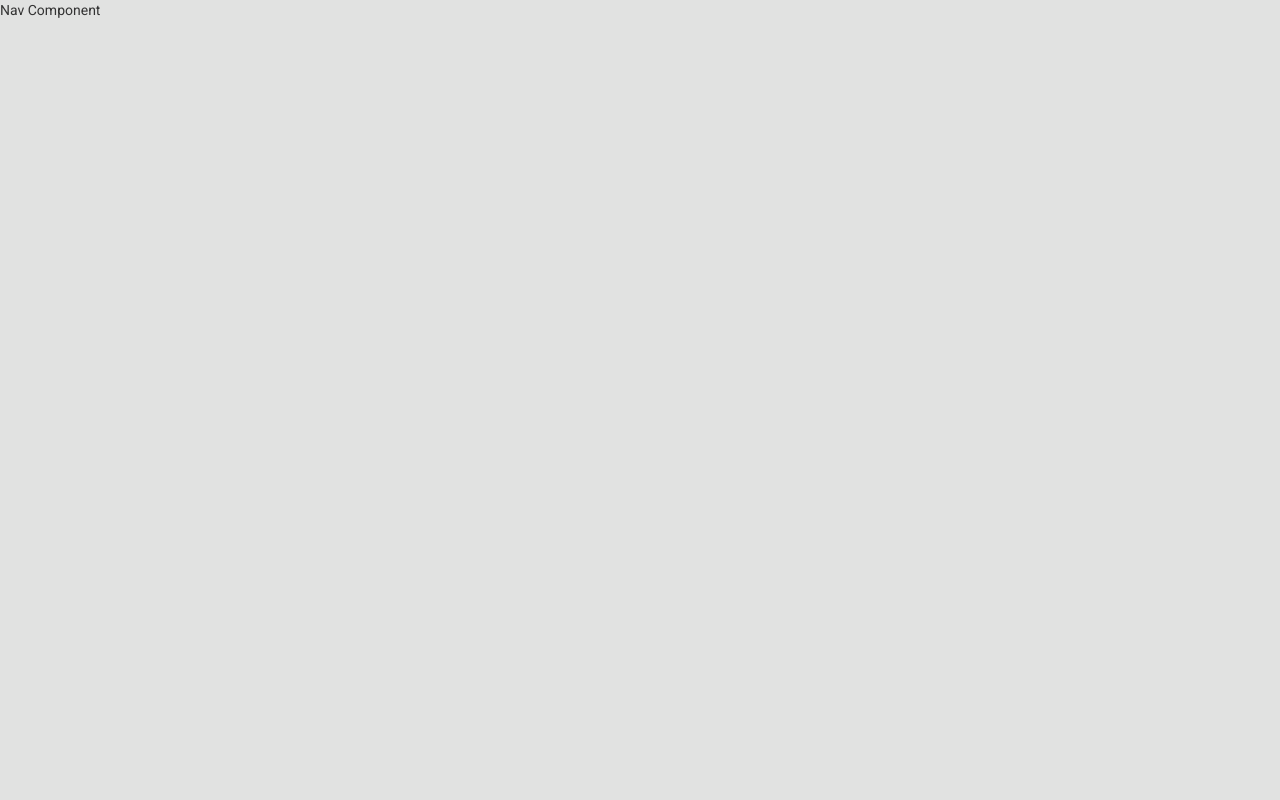
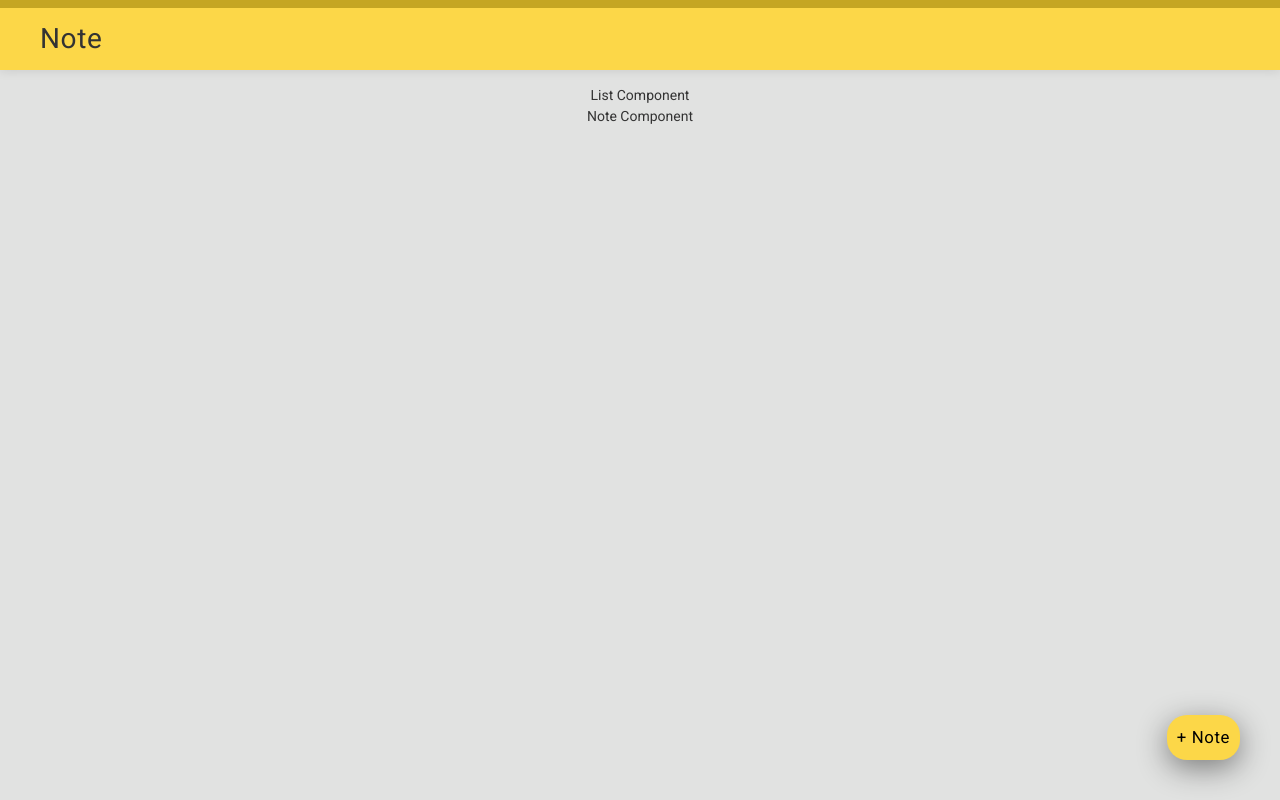
Before and after one commit to MattHelton/tri-note-app, a React (Create React App) app: page / in a window 1280 px wide. Built offline with nearby package versions, Linux system fonts and the light colour scheme.

Commit message:
Lesson 5: Creates List and Note components and adds them to App.js

```diff
--- a/src/App.css
+++ b/src/App.css
@@ -59,7 +59,7 @@
 
   float: left;
   cursor: pointer;
-  animation-name: move;
+  /* animation-name: move; */
   animation-duration: 10s;
   animation-iteration-count: infinite;
 }
--- a/src/App.js
+++ b/src/App.js
@@ -1,11 +1,15 @@
 import React from 'react';
 import Nav from './components/Nav';
+import List from './components/List';
+import Note from './components/Note';
 import './App.css';
 
 function App() {
   return (
     <div className="App">
       <Nav />
+      <List />
+      <Note />
     </div>
   );
 }
--- /dev/null
+++ b/src/components/List.js
@@ -0,0 +1,14 @@
+import React, { Component } from 'react';
+
+class List extends Component {
+  state = {  }
+  render() {
+    return (
+      <div className='list-container'>
+        List Component
+      </div>
+     );
+  }
+}
+
+export default List;
--- a/src/components/Nav.js
+++ b/src/components/Nav.js
@@ -3,8 +3,11 @@
   state = {  }
   render() {
     return (
-      <div>
-        Nav Component
+      <div className="nav-container">
+        <div className="nav-logo">Note</div>
+        <div className="nav-button">
+          + Note
+        </div>
       </div>
     );
   }
--- /dev/null
+++ b/src/components/Note.js
@@ -0,0 +1,14 @@
+import React, { Component } from 'react';
+
+class Note extends Component {
+  state = {  }
+  render() {
+    return (
+      <div className="note-container">
+        Note Component
+      </div>
+      );
+  }
+}
+
+export default Note;
```
